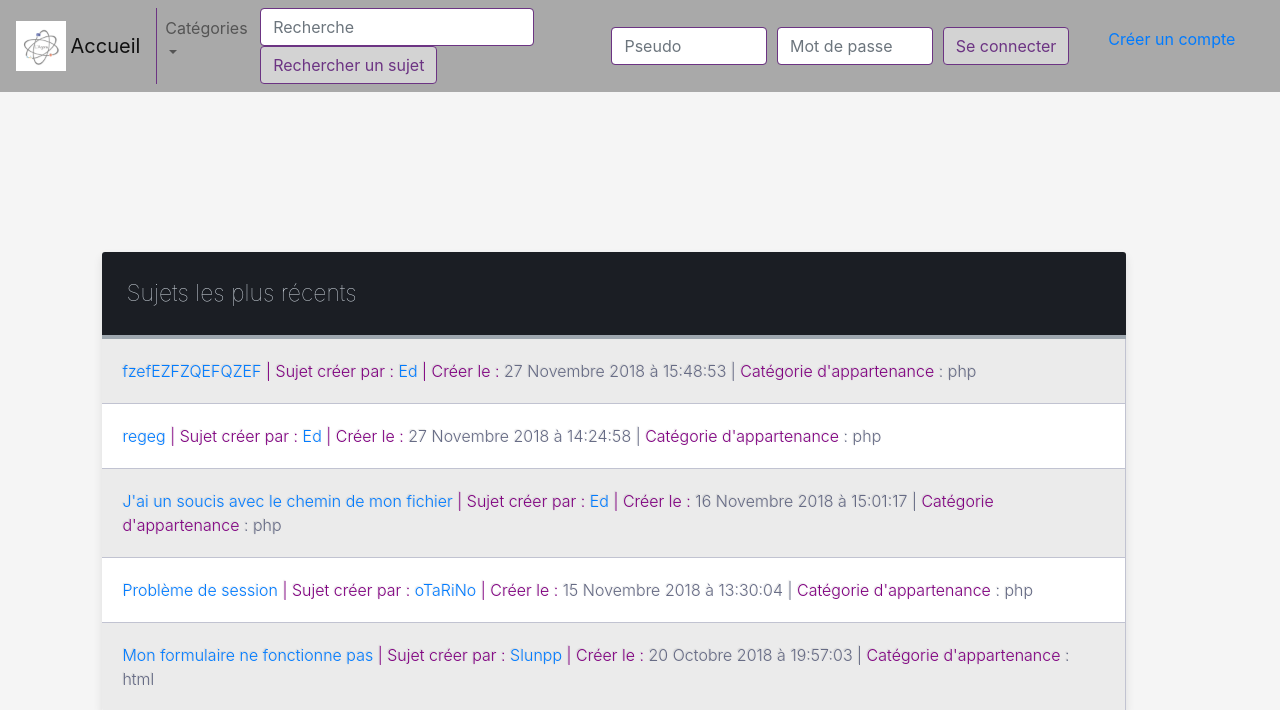
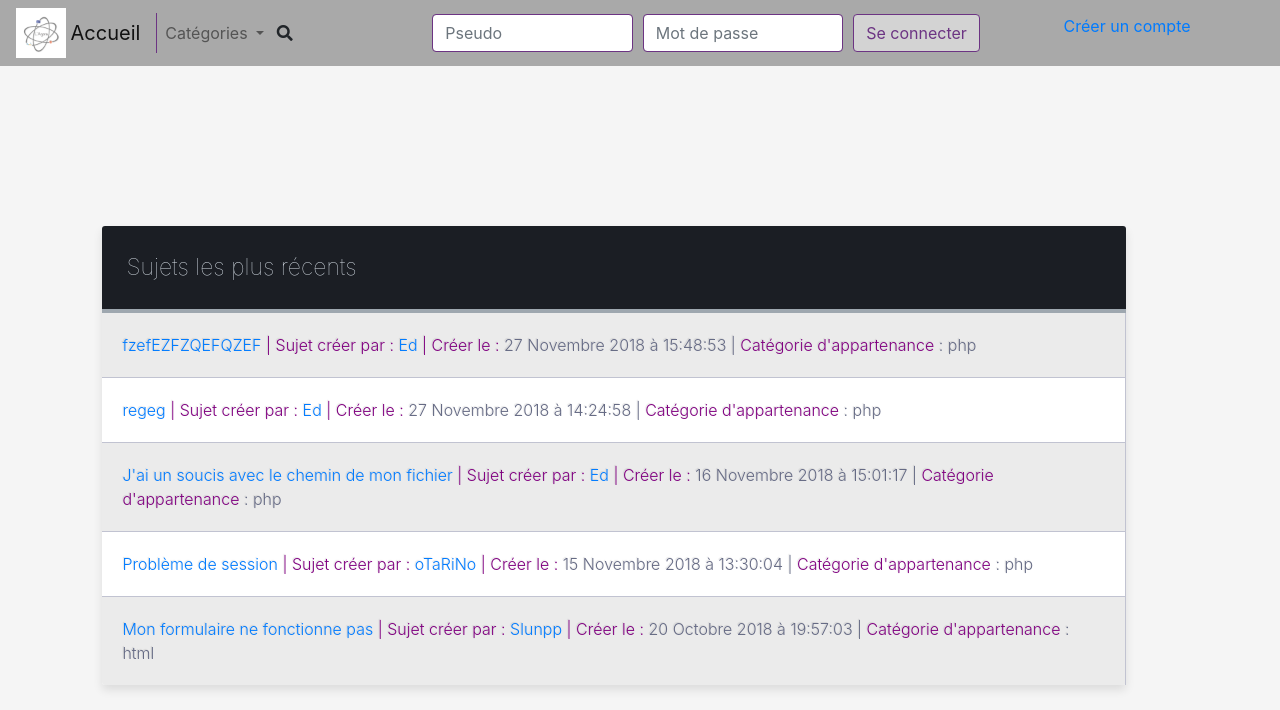
Before and after one commit to kurosaru7/Agora, a PHP site: page / in a window 1280 px wide. Shown: the top 710 px of the page. Run offline with PHP 8.4, Linux system fonts and the light colour scheme; data comes from the database, SQL or seed files in the repository; data that the repository does not hold is empty; some libraries are stand-ins or nearby versions.

Commit message:
Reherche

```diff
--- a/public/css/style.css
+++ b/public/css/style.css
@@ -439,3 +439,26 @@ td {
 #pseudoField{
   display: none;
 }
+.searchbar {
+  display: flex;
+  justify-content: center;
+  align-items: center;
+}
+
+  #searchbar-input {
+    border: 0px solid;
+    border-bottom: 2px solid #6C3483;
+    width: 200px;
+    outline: none;
+    color: #6C3483;
+    display: none;
+  }
+
+  .fa-times {
+    display: none;
+    cursor: pointer;
+  }
+
+  .fa-search {
+    cursor: pointer;
+  }
--- a/public/js/frontend.js
+++ b/public/js/frontend.js
@@ -24,5 +24,16 @@ $(function(){
         $(this).toggle();
         $(this).next().find('#pseudoField').toggle();
     });
+    $('#searchbar-icon').click(function(){
+        $('#searchbar-input').animate({width: 'toggle'});
+        $("#searchbar-icon").toggle();
+        $("#searchbar-cross").toggle(500);
+      });
+
+      $('#searchbar-cross').click(function(){
+        $('#searchbar-input').animate({width: 'toggle'});
+        $("#searchbar-cross").toggle();
+        $("#searchbar-icon").toggle(500);
+      });
 
 });
--- /dev/null
+++ b/public/reponse/5c1a3600913cf.txt
@@ -0,0 +1 @@
+Je suis la réponse de C
--- /dev/null
+++ b/public/sujet/5c1a35e881ae8.txt
@@ -0,0 +1 @@
+coucou je suis le sujet de c
--- a/view/template/navbar.php
+++ b/view/template/navbar.php
@@ -17,9 +17,11 @@
           <a class="dropdown-item" href="./index.php?action=displayCategory&cat=js">JS</a>
         </div>
       </li>&nbsp;
-      <form action="./index.php" class="form-inline">
-        <input name="query" class="nav-element form-control mr-sm-2" type="text" placeholder="Recherche" aria-label="Search">
-        <button  class="btn nav-element my-2 my-sm-0" type="submit">Rechercher un sujet</button>
+      <form action="./index.php" class="searchbar form-inline">
+        <input name="query" id="searchbar-input" class="nav-element form-control mr-sm-2" type="text" placeholder="Recherche" aria-label="Search">
+        <i class="fas fa-search" id="searchbar-icon" aria-hidden="true"></i>
+        <i class="fas fa-times" id="searchbar-cross" aria-hidden="true"></i>
+        <!-- <button  class="btn nav-element my-2 my-sm-0" type="submit">Rechercher un sujet</button> -->
         <input type="hidden" name="action" value="search">
        </form>
 
--- a/view/template/top.php
+++ b/view/template/top.php
@@ -6,9 +6,10 @@
   <title><?php echo $title ?></title>
   <meta name="viewport" content="width=device-width, initial-scale=1">
   <link rel="stylesheet" href="https://stackpath.bootstrapcdn.com/bootstrap/4.1.3/css/bootstrap.min.css" integrity="sha384-MCw98/SFnGE8fJT3GXwEOngsV7Zt27NXFoaoApmYm81iuXoPkFOJwJ8ERdknLPMO" crossorigin="anonymous">
+  <link rel="stylesheet" href="https://cdn.datatables.net/1.10.18/css/dataTables.bootstrap4.min.css">
+  <link rel="stylesheet" href="https://use.fontawesome.com/releases/v5.6.1/css/all.css" integrity="sha384-gfdkjb5BdAXd+lj+gudLWI+BXq4IuLW5IT+brZEZsLFm++aCMlF1V92rMkPaX4PP" crossorigin="anonymous">
   <link rel="stylesheet" type="text/css" media="screen" href="./public/css/style.css" />
-  <link rel="stylesheet" href="https://cdn.datatables.net/1.10.18/css/dataTables.bootstrap4.min.css">
-  <script src="https://code.jquery.com/jquery-3.3.1.slim.min.js" integrity="sha384-q8i/X+965DzO0rT7abK41JStQIAqVgRVzpbzo5smXKp4YfRvH+8abtTE1Pi6jizo" crossorigin="anonymous"></script>
+  <script src="https://code.jquery.com/jquery-3.1.0.js" crossorigin="anonymous"></script>
 <script src="https://cdnjs.cloudflare.com/ajax/libs/popper.js/1.14.3/umd/popper.min.js" integrity="sha384-ZMP7rVo3mIykV+2+9J3UJ46jBk0WLaUAdn689aCwoqbBJiSnjAK/l8WvCWPIPm49" crossorigin="anonymous"></script>
 <script src="https://stackpath.bootstrapcdn.com/bootstrap/4.1.3/js/bootstrap.min.js" integrity="sha384-ChfqqxuZUCnJSK3+MXmPNIyE6ZbWh2IMqE241rYiqJxyMiZ6OW/JmZQ5stwEULTy" crossorigin="anonymous"></script>
 <script type="text/javascript" src="./public/js/script.js"></script>
```
Also changed, not shown: view/printSubject.php (+4 -4 lines).
